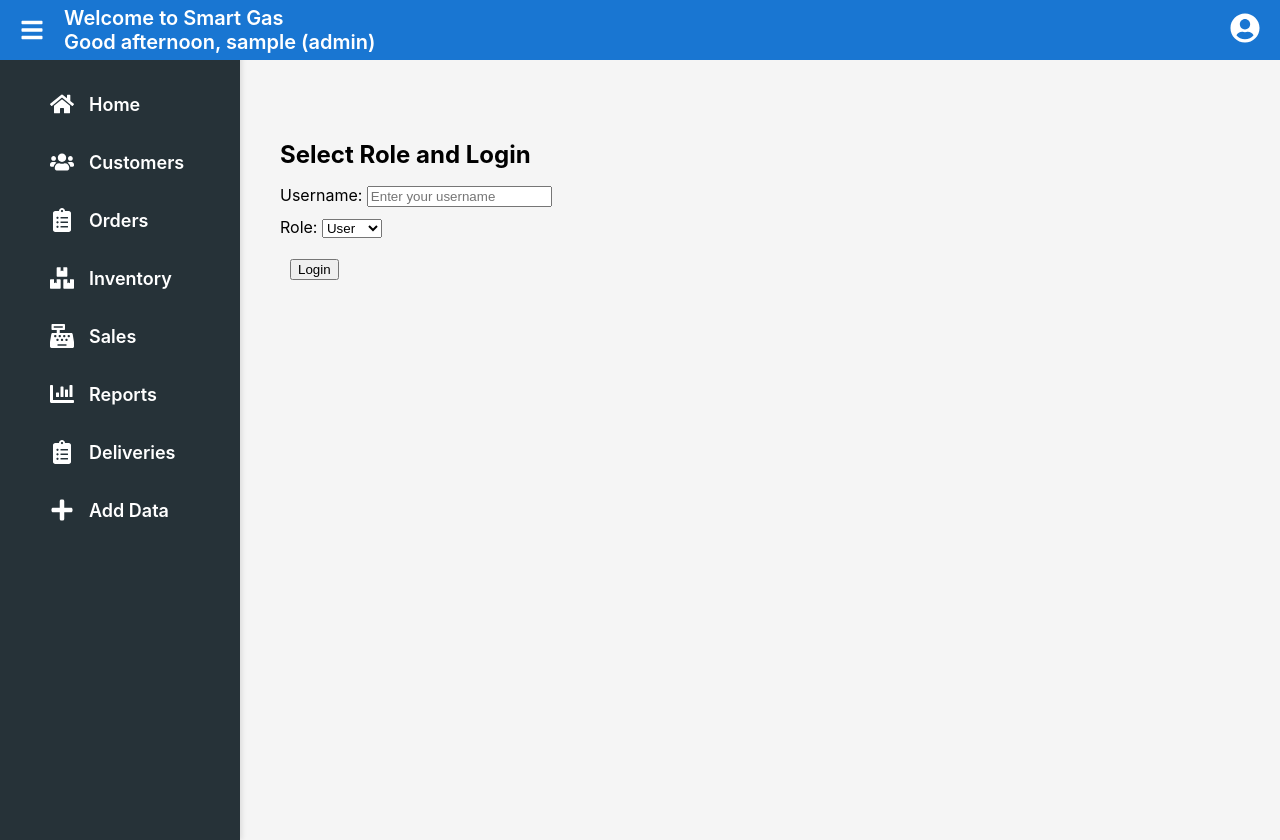
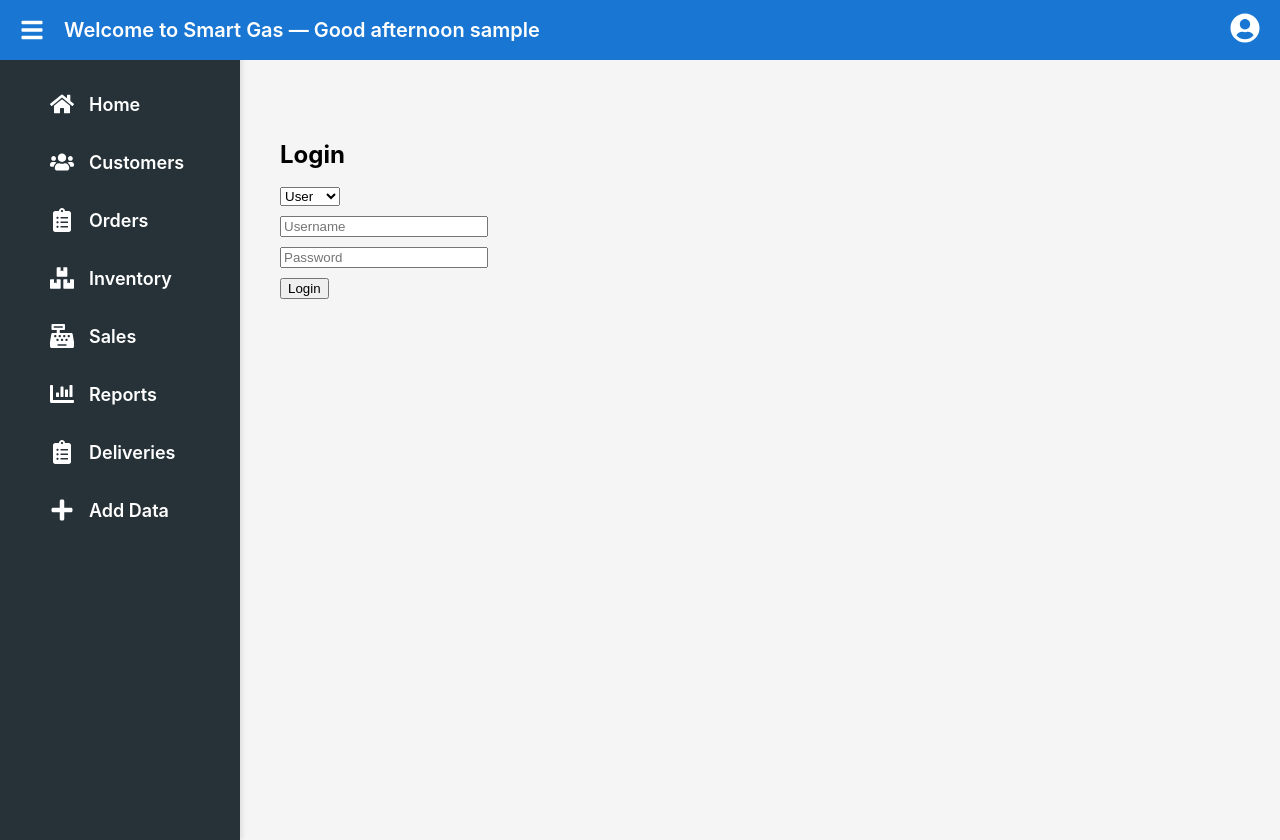
Before and after one commit to warrenja/lpg-management-system, a React (Create React App) app: page /login in a window 1280 px wide. Built offline with nearby package versions, Linux system fonts and the light colour scheme; sample sign-in values are in the browser's storage.

Commit message:
Updated login with usernames and passwords, role-based greetings, and session auth

```diff
--- a/src/auth.js
+++ b/src/auth.js
@@ -1,8 +1,15 @@
 // src/auth.js
 
-// Mock login function (called after successful login)
-// If useSession is true, store role and username in sessionStorage, else in localStorage
-export function login(role, username, useSession = false) {
+const users = {
+  admin: { username: "admin", password: "admin123" },
+  user: { username: "user", password: "user123" },
+  driver: { username: "driver", password: "driver123" },
+};
+
+export function login(role, username, password, useSession = false) {
+  const user = users[role];
+  if (!user) return false;
+  if (user.username === username && user.password === password) {
     if (useSession) {
       sessionStorage.setItem("role", role);
       sessionStorage.setItem("username", username);
@@ -10,9 +17,11 @@ export function login(role, username, useSession = false) {
       localStorage.setItem("role", role);
       localStorage.setItem("username", username);
     }
+    return true;
+  }
+  return false;
 }
 
-// Logout function - clear role and username from both storages just to be safe
 export function logout() {
   localStorage.removeItem("role");
   localStorage.removeItem("username");
@@ -20,12 +29,10 @@ export function logout() {
   sessionStorage.removeItem("username");
 }
 
-// Get the current user's role - check sessionStorage first, then localStorage
 export function currentUserRole() {
   return sessionStorage.getItem("role") || localStorage.getItem("role");
 }
 
-// Get the current user's username - check sessionStorage first, then localStorage
 export function currentUsername() {
   return sessionStorage.getItem("username") || localStorage.getItem("username");
 }
--- a/src/components/Header.js
+++ b/src/components/Header.js
@@ -1,7 +1,9 @@
+// src/components/Header.js
+
 import React, { useState, useRef, useEffect } from "react";
 import { FaBars, FaUserCircle } from "react-icons/fa";
-import { currentUserRole, logout } from "../auth"; // import auth functions
 import "./Header.css";
+import { currentUsername } from "../auth";
 
 const headerStyle = {
   height: "60px",
@@ -43,22 +45,17 @@ const dropdownItemStyle = {
 function getGreeting() {
   const now = new Date();
   const hour = now.getHours();
+
   if (hour < 12) return "Good morning";
-  else if (hour < 18) return "Good afternoon";
-  else return "Good evening";
-}
-
-// For demonstration, get user name from storage or default "Janice"
-// You can store the username in localStorage/sessionStorage at login similar to role.
-function getUserName() {
-  // Example: localStorage.getItem("username") or sessionStorage.getItem("username")
-  // For now, just return Janice as a placeholder.
-  return sessionStorage.getItem("username") || localStorage.getItem("username") || "Janice";
+  if (hour < 18) return "Good afternoon";
+  return "Good evening";
 }
 
 export default function Header({ onToggleSidebar }) {
   const [dropdownOpen, setDropdownOpen] = useState(false);
   const dropdownRef = useRef();
+
+  const username = currentUsername() || "Guest";
 
   useEffect(() => {
     function handleClickOutside(event) {
@@ -70,15 +67,6 @@ export default function Header({ onToggleSidebar }) {
     return () => document.removeEventListener("mousedown", handleClickOutside);
   }, []);
 
-  const role = currentUserRole();
-  const userName = getUserName();
-  const greeting = getGreeting();
-
-  const handleLogout = () => {
-    logout();
-    window.location.href = "/login"; // redirect to login on logout
-  };
-
   return (
     <header style={headerStyle}>
       <div style={{ display: "flex", alignItems: "center" }}>
@@ -87,14 +75,9 @@ export default function Header({ onToggleSidebar }) {
           style={{ cursor: "pointer", fontSize: "24px", marginRight: 20, color: "#fff" }}
           title="Toggle Sidebar"
         />
-        <div>
-          <div>Welcome to Smart Gas</div>
-          {role && (
-            <div>
-              {greeting}, {userName} ({role})
-            </div>
-          )}
-        </div>
+        <span>
+          Welcome to Smart Gas — {getGreeting()} {username}
+        </span>
       </div>
       <div style={{ position: "relative" }} ref={dropdownRef}>
         <FaUserCircle
@@ -104,16 +87,10 @@ export default function Header({ onToggleSidebar }) {
         />
         {dropdownOpen && (
           <div style={profileDropdownStyle}>
-            <div
-              style={dropdownItemStyle}
-              onClick={() => alert("Profile clicked")}
-            >
+            <div style={dropdownItemStyle} onClick={() => alert("Profile clicked")}>
               Profile
             </div>
-            <div
-              style={dropdownItemStyle}
-              onClick={handleLogout}
-            >
+            <div style={dropdownItemStyle} onClick={() => alert("Logout clicked")}>
               Logout
             </div>
           </div>
--- a/src/pages/Login.js
+++ b/src/pages/Login.js
@@ -5,46 +5,50 @@ import { useNavigate } from "react-router-dom";
 import { login } from "../auth";
 
 export default function Login() {
-  const [selectedRole, setSelectedRole] = useState("user");
+  const [role, setRole] = useState("user");
   const [username, setUsername] = useState("");
+  const [password, setPassword] = useState("");
+  const [error, setError] = useState("");
   const navigate = useNavigate();
 
   const handleLogin = () => {
-    if (!username.trim()) {
-      alert("Please enter your username");
-      return;
+    const success = login(role, username, password, true); // store in sessionStorage
+    if (success) {
+      navigate("/");
+    } else {
+      setError("Invalid username or password");
     }
-    login(selectedRole, username.trim(), true);  // store in sessionStorage
-    navigate("/");
   };
 
   return (
     <div style={{ padding: 40 }}>
-      <h2>Select Role and Login</h2>
-      <div style={{ marginBottom: 10 }}>
-        <label>
-          Username:{" "}
-          <input
-            type="text"
-            value={username}
-            onChange={(e) => setUsername(e.target.value)}
-            placeholder="Enter your username"
-          />
-        </label>
-      </div>
-      <div style={{ marginBottom: 20 }}>
-        <label>
-          Role:{" "}
-          <select value={selectedRole} onChange={(e) => setSelectedRole(e.target.value)}>
-            <option value="admin">Admin</option>
-            <option value="user">User</option>
-            <option value="driver">Driver</option>
-          </select>
-        </label>
-      </div>
-      <button onClick={handleLogin} style={{ marginLeft: 10 }}>
+      <h2>Login</h2>
+      <select value={role} onChange={(e) => setRole(e.target.value)}>
+        <option value="admin">Admin</option>
+        <option value="user">User</option>
+        <option value="driver">Driver</option>
+      </select>
+      <br />
+      <input
+        type="text"
+        placeholder="Username"
+        value={username}
+        onChange={(e) => setUsername(e.target.value)}
+        style={{ marginTop: 10, width: "200px" }}
+      />
+      <br />
+      <input
+        type="password"
+        placeholder="Password"
+        value={password}
+        onChange={(e) => setPassword(e.target.value)}
+        style={{ marginTop: 10, width: "200px" }}
+      />
+      <br />
+      <button onClick={handleLogin} style={{ marginTop: 10 }}>
         Login
       </button>
+      {error && <p style={{ color: "red" }}>{error}</p>}
     </div>
   );
 }
```
Lines whose indentation alone changed are shown as unchanged.
